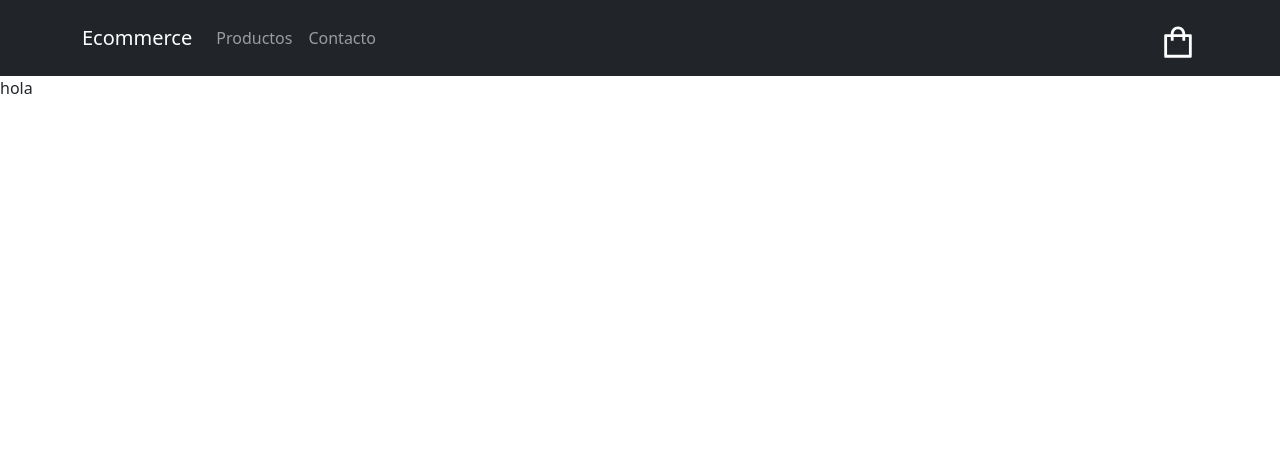
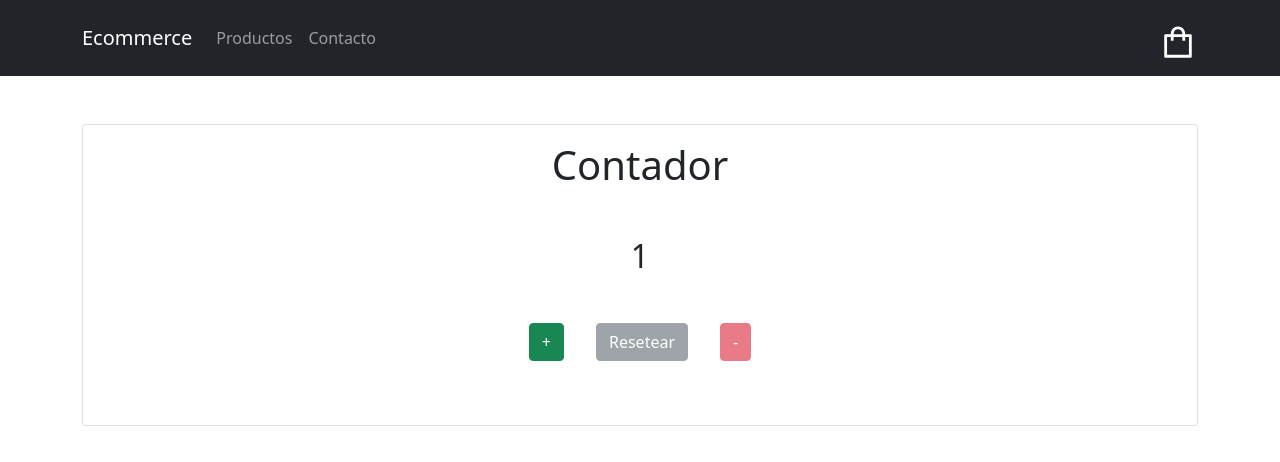
Before and after one commit to elvislevy/My-App-Elvis-Levy, a React (Create React App) app: page / in a window 1280 px wide. Shown: the top 462 px of the page. Built offline with nearby package versions, Linux system fonts and the light colour scheme.

Commit message:
Hecho el contador

```diff
--- a/src/App.js
+++ b/src/App.js
@@ -7,7 +7,7 @@ function App() {
   return (
     <>
       <Navigator/>
-      <ItemListContainer greeting="hola"/>
+      <ItemListContainer />
     </>
   );
 }
--- /dev/null
+++ b/src/components/ItemCount.js
@@ -0,0 +1,38 @@
+import React,{useState} from "react";
+
+
+
+function ItemCount ({stock,initial, onAdd}) {
+
+    const [cantidad, setCantidad] = useState(parseInt(initial));
+    const disponible = parseInt(stock)
+    const minimo = parseInt(initial)
+
+    const suma = () => {
+        (cantidad < disponible) && setCantidad(cantidad + 1)
+    }
+    const resta = () => {
+        (cantidad > minimo) && setCantidad(cantidad - 1)
+    }
+    const reset = () => {
+        setCantidad(minimo)
+    }
+
+    return(
+        <div className="container my-5">
+            <div className="card text-center my-5">
+                <div className="card-body">
+                    <h1> Contador</h1>
+                    <div className="my-5">
+                        <h2 className="my-5">{cantidad}</h2>
+                        <button className="btn btn-success mx-3" onClick={suma}> + </button>
+                        <button className="btn btn-secondary mx-3" onClick={reset} disabled={cantidad === minimo}> Resetear </button>
+                        <button className="btn btn-danger mx-3" onClick={resta} disabled={cantidad === minimo}> - </button>
+                    </div>
+                </div>
+            </div>
+        </div>
+    )
+}
+
+export default ItemCount;
--- a/src/components/ItemListContainer.js
+++ b/src/components/ItemListContainer.js
@@ -1,9 +1,12 @@
+import React from "react";
+import ItemCount from "./ItemCount";
 
 
-function ItemListContainer({greeting}) {
+function ItemListContainer() {
+
     return (
             <div>
-                {greeting}
+                <ItemCount stock = "10" initial="1"/>
             </div>
     );
 
```
